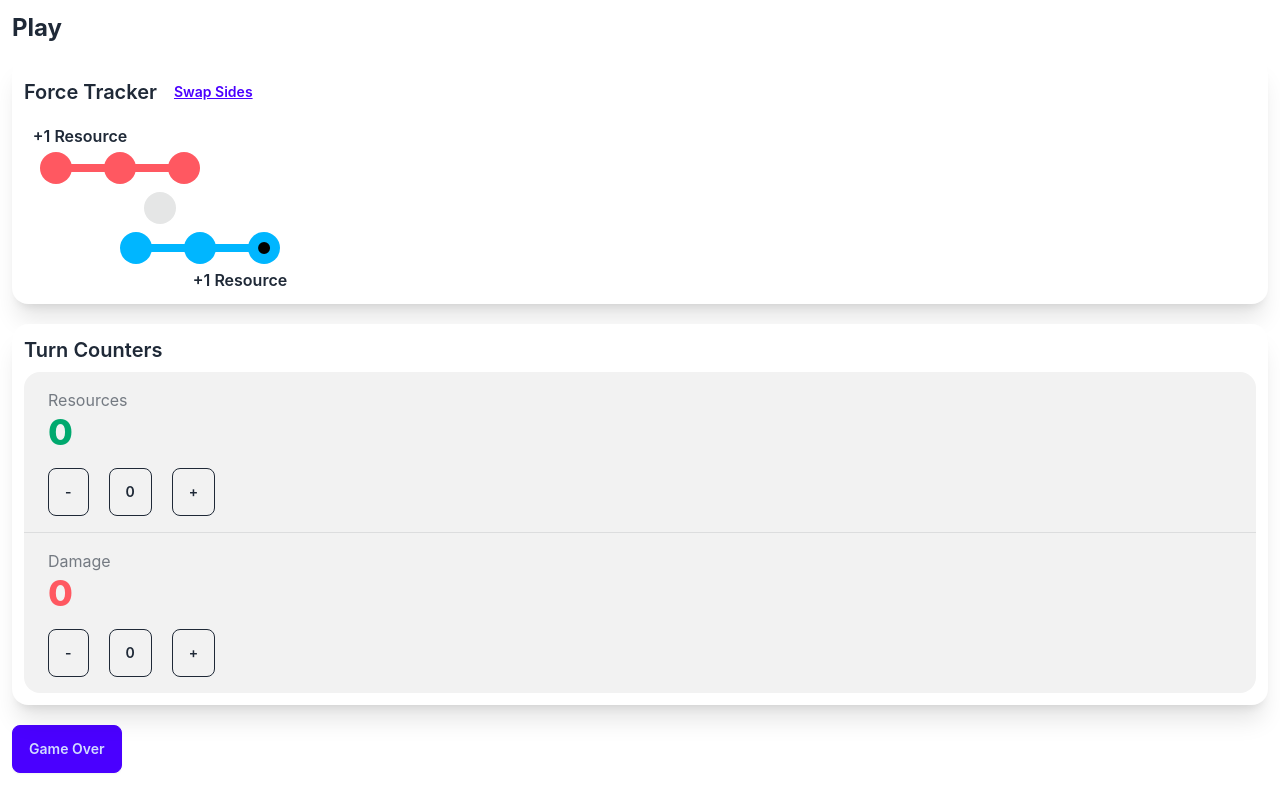
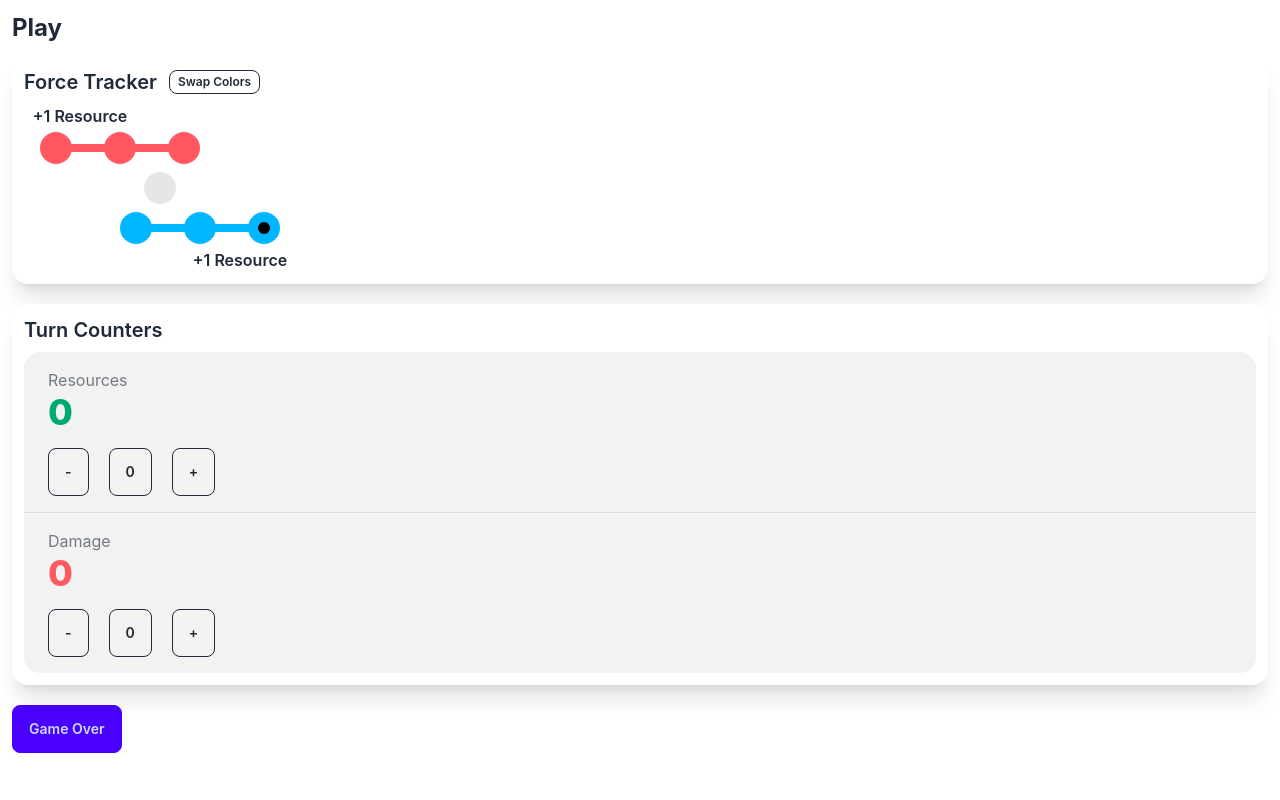
Before and after one commit to tsteelematc/tca-sw-deckbuilding, a React (Create React App) app: page /#/play in a window 1280 px wide. Built offline with nearby package versions, Linux system fonts and the light colour scheme.

Commit message:
`btn-outline` hammer ! ! !

```diff
--- a/src/Play.tsx
+++ b/src/Play.tsx
@@ -22,10 +22,10 @@ export const Play: React.FC<PlayProps> = ({ addNewGameResult }) => {
                     <div className="flex items-center text-nowrap">
                         <h2 className="card-title">Force Tracker</h2>
                         <button
-                            className="btn btn-link"
+                            className="btn btn-outline btn-xs ml-3"
                             onClick={() => setRedOnTop(!redOnTop)}
                         >
-                            Swap Sides
+                            Swap Colors
                         </button>
                     </div>
                     <div className="flex flex-auto justify-center md:justify-start">
```
